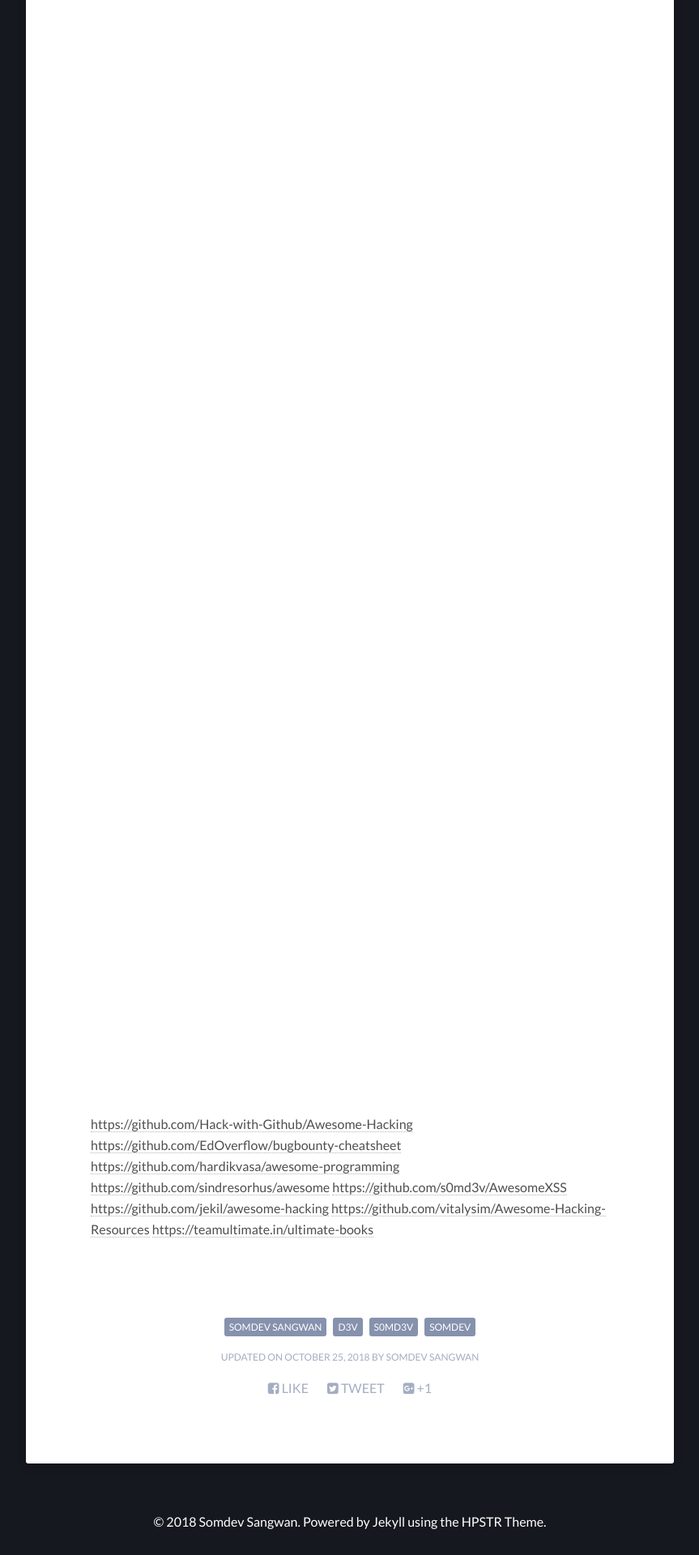
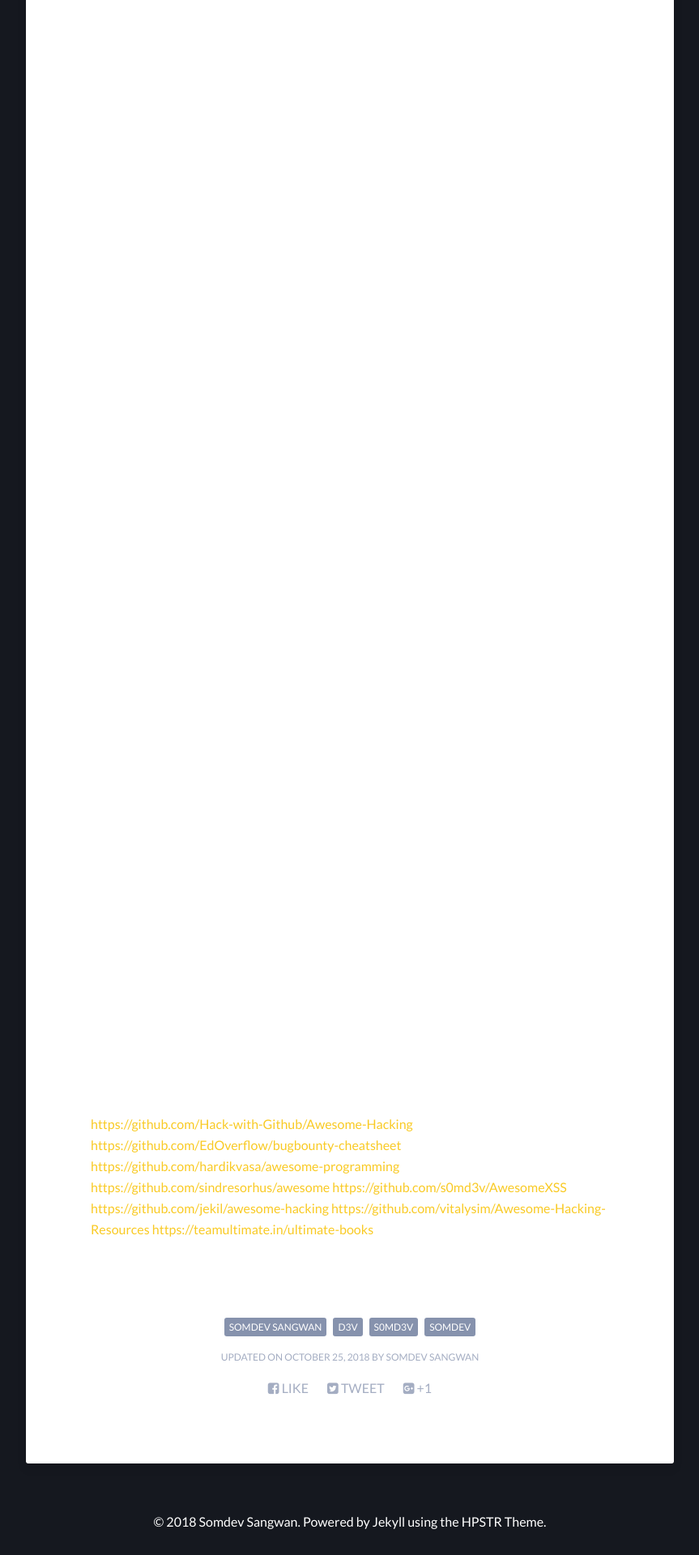
Before and after one commit to jermainlaforce/s0md3v.github.io, a Jekyll site: the page built from _posts/2018-10-25-how-i-became-a-hacker-and-more.md, in a window 1280 px wide. Shown: the part 3076-4996 px from the top of the page at 81% size, without its empty margins (208-1071 px from the left). Built offline with Jekyll 4.4.1, drawn with Linux system fonts in a browser that asks for light colours; nearby versions of some CDN libraries.

Commit message:
Update _variables.scss

```diff
--- a/_sass/_variables.scss
+++ b/_sass/_variables.scss
@@ -38,7 +38,7 @@ $body-color                      : #15181F;
 $text-color                      : #ffffff;
 $comp-color                      : complement(#222);
 $border-color                    : lighten($base-color,60);
-$link-color                      : rgba(#222,0.8);
+$link-color                      : #f9ca24;
 
 $primary                         : #222;
 $success                         : #5cb85c;
```
